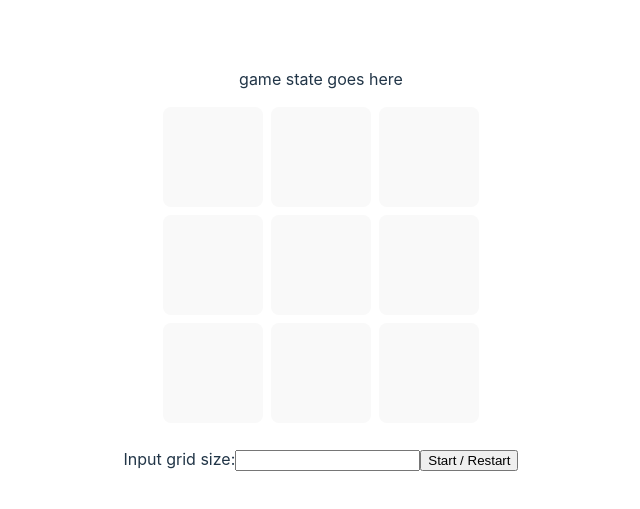
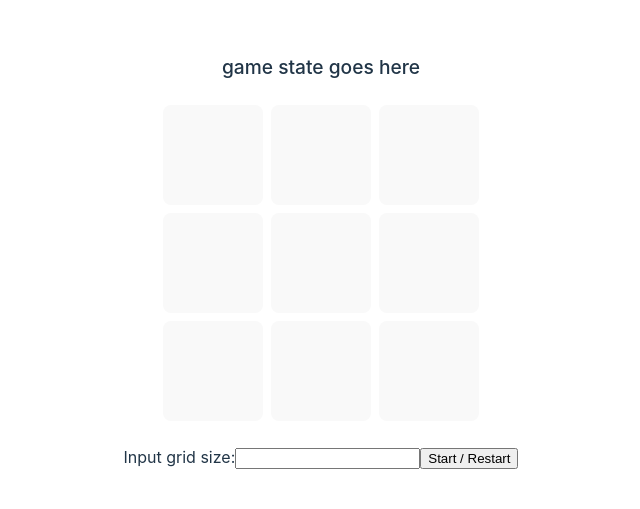
Before and after one commit to Samolote/tic-tac-toe-game, a React (Vite) app: page / in a window 1280 px wide. Shown: the part 139-648 px from the top of the page, without its empty margins (319-959 px from the left). Built offline with nearby package versions, Linux system fonts and the light colour scheme.

Commit message:
Add GameStatus component

```diff
--- /dev/null
+++ b/src/components/GameStatus/GameStatus.style.tsx
@@ -0,0 +1,7 @@
+import { styled } from 'styled-components';
+
+export const Paragraph = styled.p`
+  margin: 0 0 1.5rem;
+  font-size: 1.2em;
+  font-weight: 500;
+`;
--- /dev/null
+++ b/src/components/GameStatus/GameStatus.tsx
@@ -0,0 +1,12 @@
+import { ReactNode } from 'react';
+import { Paragraph } from './GameStatus.style';
+
+type Props = {
+  children?: ReactNode;
+};
+
+const GameStatus = ({ children }: Props) => {
+  return <Paragraph>{children}</Paragraph>;
+};
+
+export default GameStatus;
--- /dev/null
+++ b/src/components/GameStatus/index.ts
@@ -0,0 +1 @@
+export { default as GameStatus } from './GameStatus';
--- a/src/components/TicTacToe/TicTacToe.tsx
+++ b/src/components/TicTacToe/TicTacToe.tsx
@@ -1,9 +1,10 @@
+import { GameStatus } from '../GameStatus';
 import { GameBoard } from '../GameBoard';
 
 const TicTacToe = () => {
   return (
     <div data-testid="tic-tac-toe">
-      <p>game state goes here</p>
+      <GameStatus>game state goes here</GameStatus>
       <GameBoard size={3} />
       <form>
         <label>
```
Also changed, not shown: 1 other file (tests, documents, lock files or other folders).
